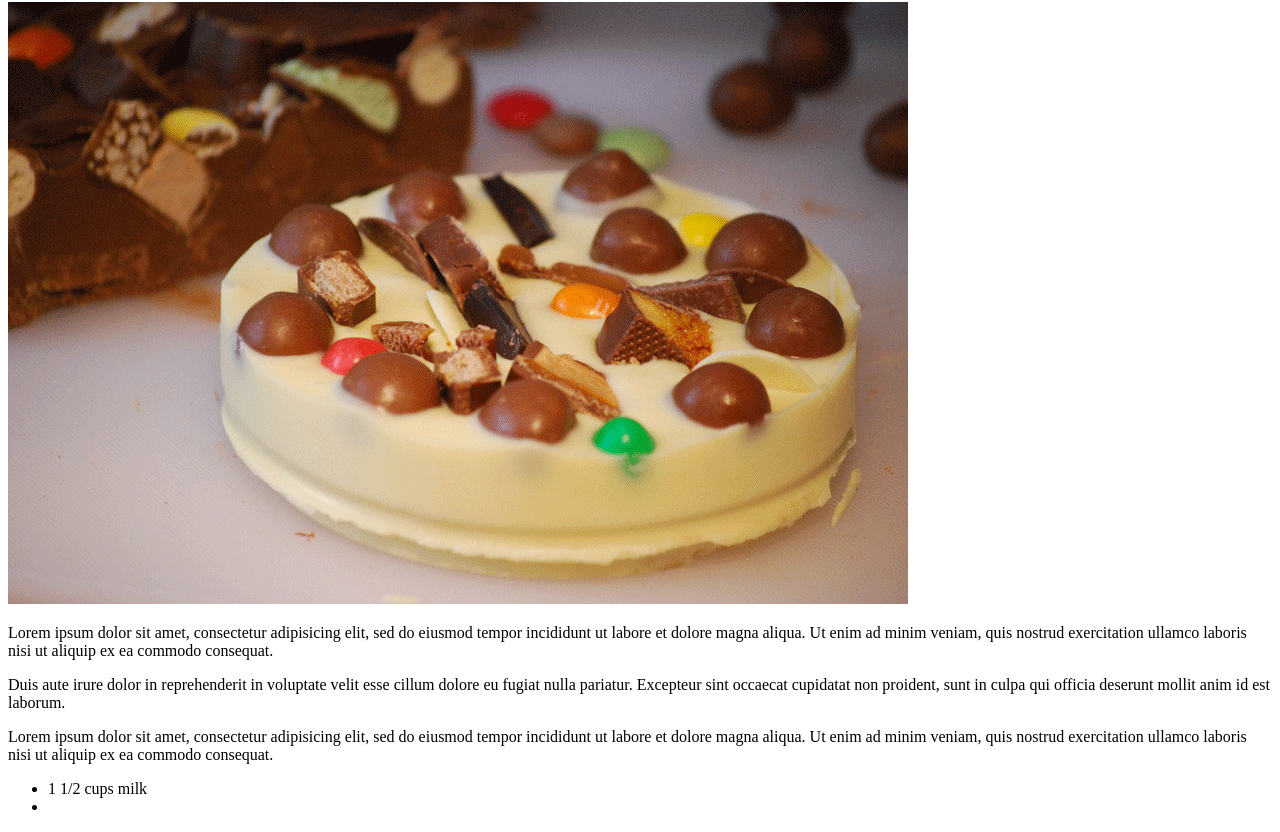
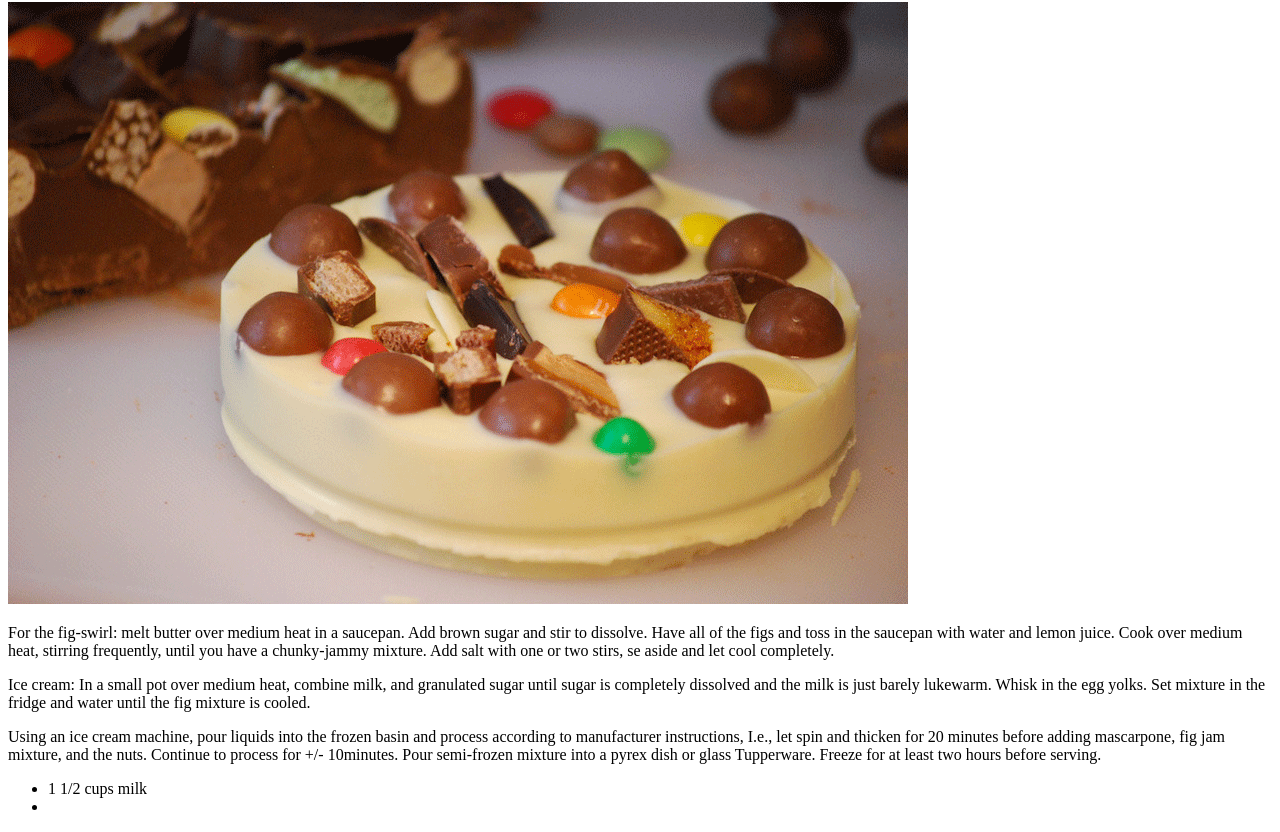
Before and after one commit to mattreyes7/chocolate-pizza, a plain HTML site: page index.html in a window 1280 px wide. Shown: the part 299-1131 px from the top of the page. Drawn offline with Linux system fonts and the light colour scheme.

Commit message:
removed lorem; replaced with instructions

```diff
--- a/index.html
+++ b/index.html
@@ -23,9 +23,9 @@
     <h2>Chocolate Pizza</h2>
     <p>POSTED ON 15 DEC 2013 / DESSERTS</p>
     <img src="lab-assets/choco-pizza.png">
-    <p>Lorem ipsum dolor sit amet, consectetur adipisicing elit, sed do eiusmod tempor incididunt ut labore et dolore magna aliqua. Ut enim ad minim veniam, quis nostrud exercitation ullamco laboris nisi ut aliquip ex ea commodo consequat.</p>
-    <p> Duis aute irure dolor in reprehenderit in voluptate velit esse cillum dolore eu fugiat nulla pariatur. Excepteur sint occaecat cupidatat non proident, sunt in culpa qui officia deserunt mollit anim id est laborum.</p>
-    <p>Lorem ipsum dolor sit amet, consectetur adipisicing elit, sed do eiusmod tempor incididunt ut labore et dolore magna aliqua. Ut enim ad minim veniam, quis nostrud exercitation ullamco laboris nisi ut aliquip ex ea commodo consequat.</p>
+    <p>For the fig-swirl: melt butter over medium heat in a saucepan. Add brown sugar and stir to dissolve. Have all of the figs and toss in the saucepan with water and lemon juice. Cook over medium heat, stirring frequently, until you have a chunky-jammy mixture. Add salt with one or two stirs, se aside and let cool completely.</p>
+    <p> Ice cream: In a small pot over medium heat, combine milk, and granulated sugar until sugar is completely dissolved and the milk is just barely lukewarm. Whisk in the egg yolks. Set mixture in the fridge and water until the fig mixture is cooled.</p>
+    <p>Using an ice cream machine, pour liquids into the frozen basin and process according to manufacturer instructions, I.e., let spin and thicken for 20 minutes before adding mascarpone, fig jam mixture, and the nuts. Continue to process for +/- 10minutes. Pour semi-frozen mixture into a pyrex dish or glass Tupperware. Freeze for at least two hours before serving.</p>
   </div>
   <ul class="ingredients-box">
     <li>1 1/2 cups milk</li>
```
